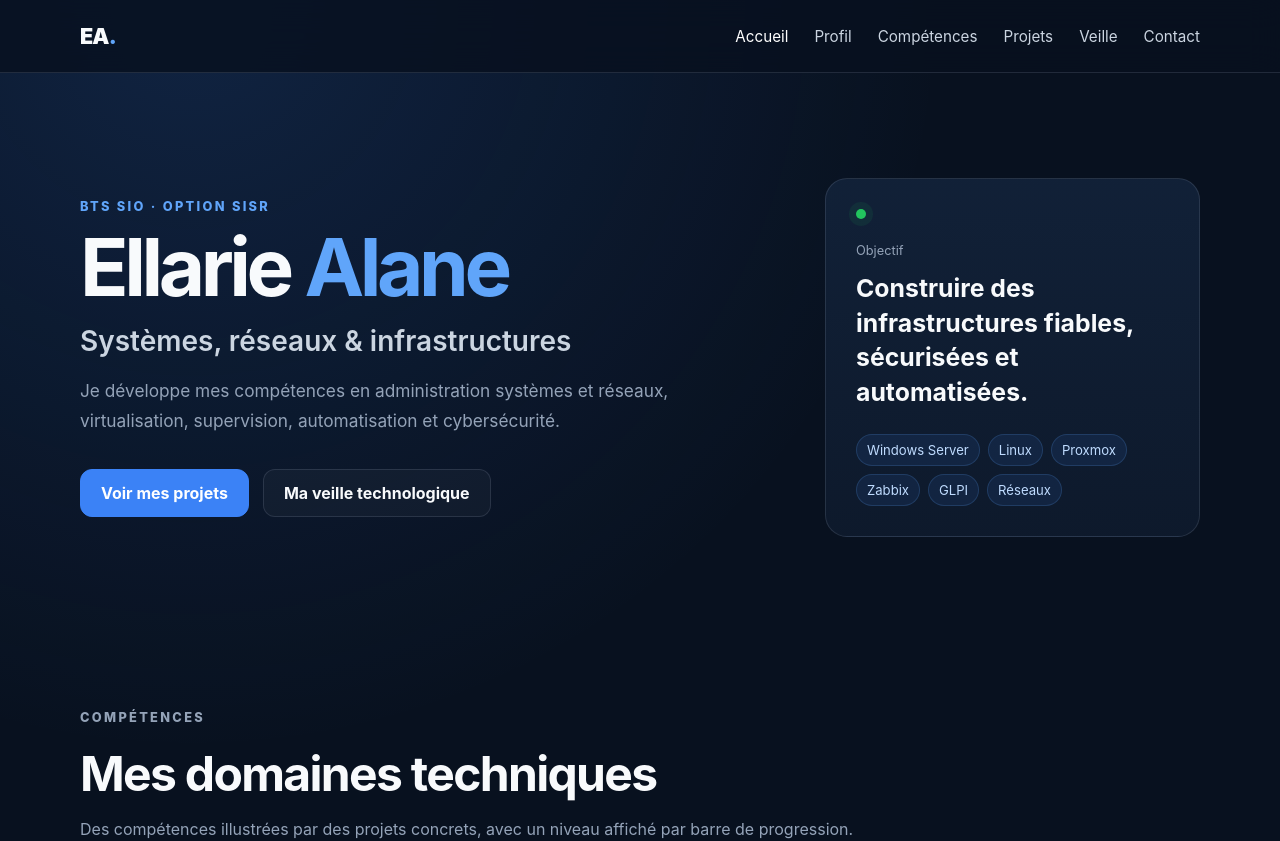
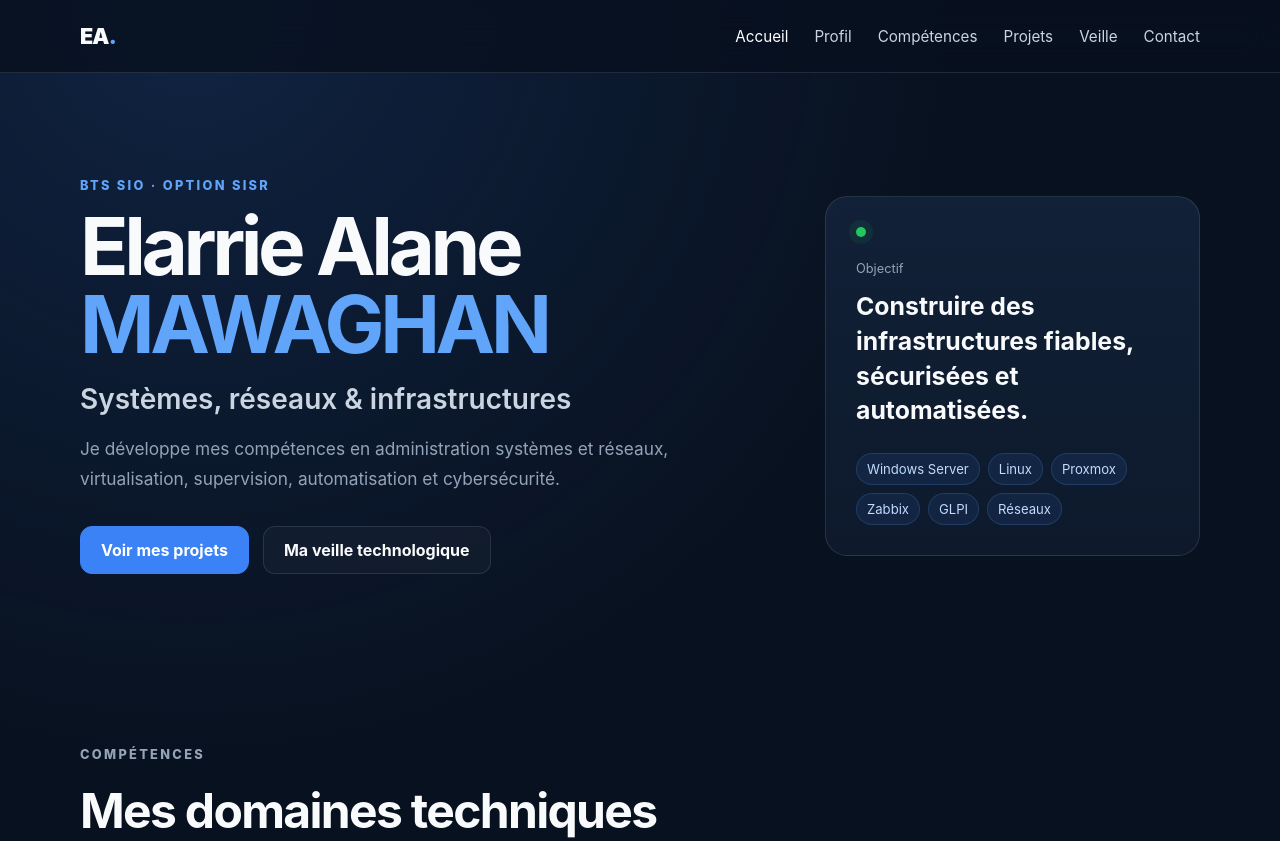
Before and after one commit to mawaghanelarrie-max/Portfolio-V2, a Vue app: page / in a window 1280 px wide. Shown: the top 841 px of the page. Built offline with nearby package versions, Linux system fonts and the light colour scheme.

Commit message:
Update HomeView.vue

```diff
--- a/src/views/HomeView.vue
+++ b/src/views/HomeView.vue
@@ -8,7 +8,7 @@ import { skills } from '../data/skills'
     <div class="container hero-grid">
       <div>
         <p class="eyebrow">BTS SIO · Option SISR</p>
-        <h1>Ellarie <span>Alane</span></h1>
+       <h1>Elarrie Alane <span>MAWAGHAN</span></h1>
         <h2>Systèmes, réseaux & infrastructures</h2>
         <p class="hero-text">
           Je développe mes compétences en administration systèmes et réseaux,
```
